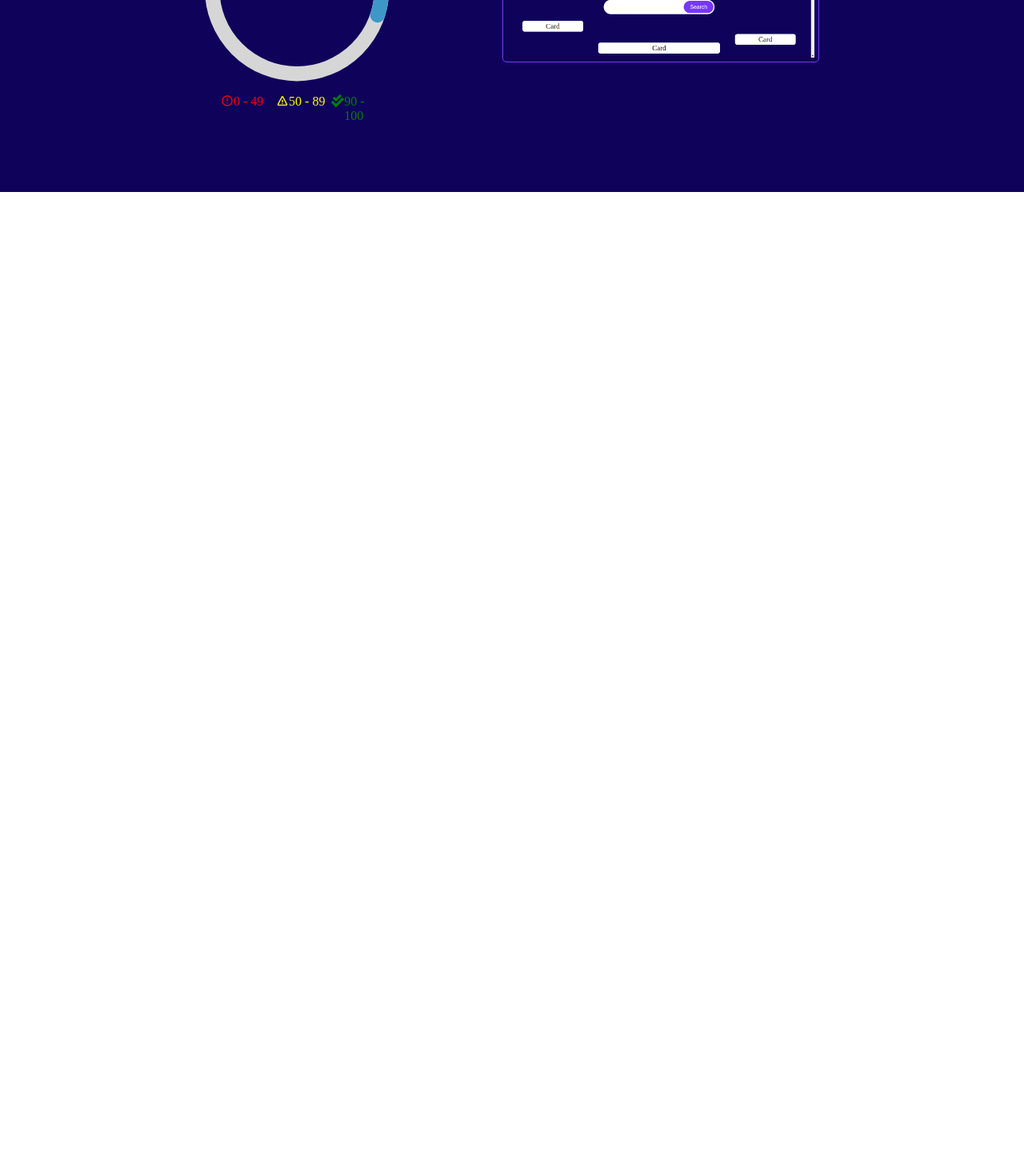
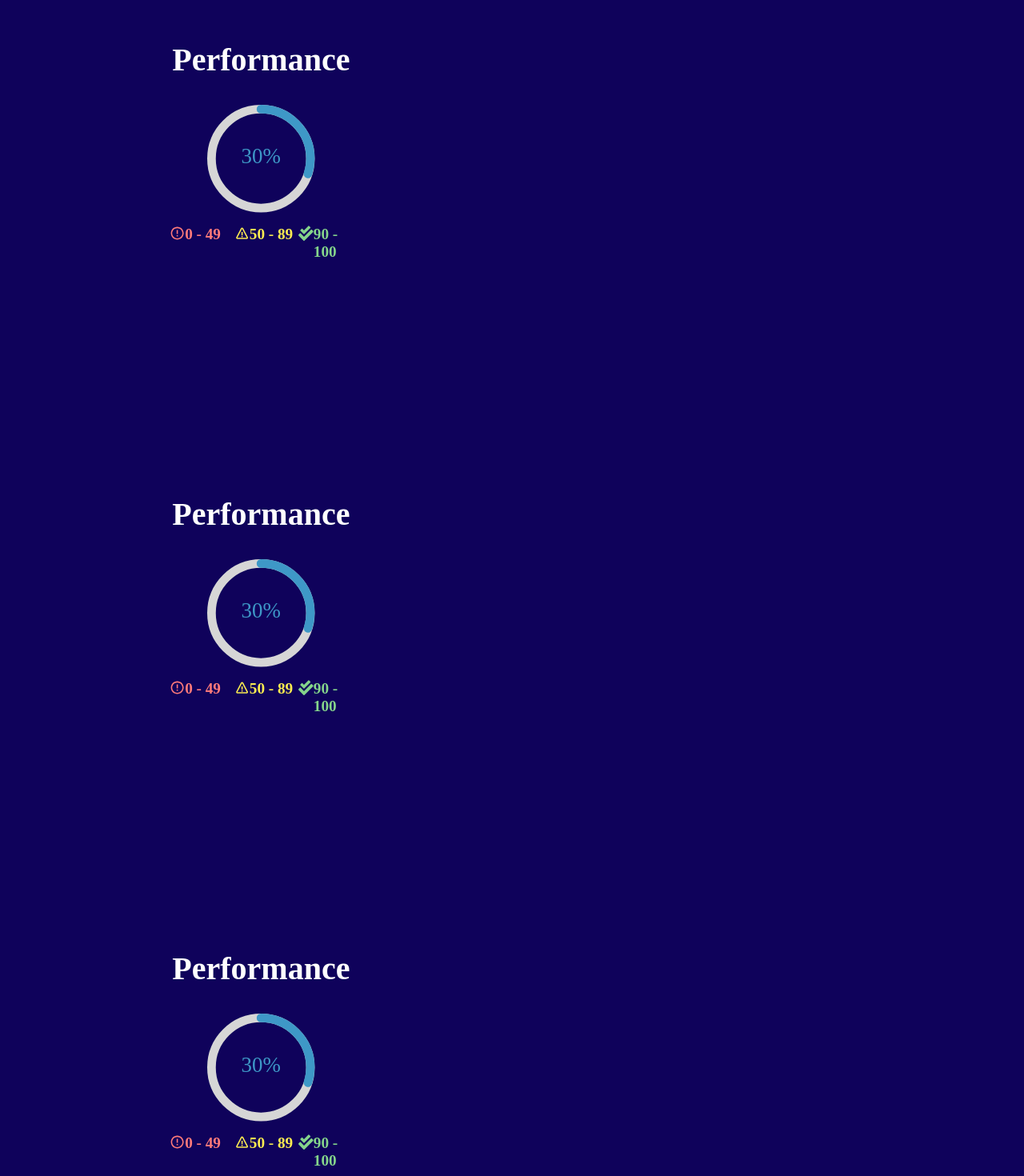
Before and after one commit to gusalviarez/seo-checker, a React (Vite) app in the folder client/: page /result in a window 1280 px wide. Shown: the part 880-2350 px from the top of the page at 80% size. Before the commit the page ends 1120 px from the top, so only its background shows below. Built offline with nearby package versions, Linux system fonts and the light colour scheme.

Commit message:
remove screenshot

```diff
--- a/client/src/components/result.jsx
+++ b/client/src/components/result.jsx
@@ -24,7 +24,7 @@ const Result = () => {
           <span>Accesibility</span>
         </a>
         <a className='progress-container' href='./'>
-          <CircularProgressbar value={percentage3} text={`${percentage3}%`} />
+          <CircularProgressbar value={percentage} text={`${percentage}%`} />
           <span>Best practices</span>
 
         </a>
@@ -36,7 +36,9 @@ const Result = () => {
       <div className='performance-container'>
         <div className='performance-progress'>
           <h2 className='performance-title'>Performance</h2>
-          <CircularProgressbar value={percentage} text={`${percentage}%`} />
+          <div className='progress-bar--container'>
+            <CircularProgressbar value={percentage} text={`${percentage}%`} />
+          </div>
           <ul className='performance-ul'>
             <li className='performance-li' id='li1'>
               <MdErrorOutline />
@@ -51,7 +53,48 @@ const Result = () => {
               90 - 100</li>
           </ul>
         </div>
-        <img className='screenshot-img' alt="screenShot of the url page" src={screenShot} />
+      </div>
+      <div className='performance-container'>
+        <div className='performance-progress'>
+          <h2 className='performance-title'>Performance</h2>
+          <div className='progress-bar--container'>
+            <CircularProgressbar value={percentage} text={`${percentage}%`} />
+          </div>
+          <ul className='performance-ul'>
+            <li className='performance-li' id='li1'>
+              <MdErrorOutline />
+              0 - 49
+            </li>
+            <li className='performance-li' id='li2'>
+              <BiError />
+              50 - 89
+            </li>
+            <li className='performance-li' id='li3'>
+              <FaCheckDouble />
+              90 - 100</li>
+          </ul>
+        </div>
+      </div>
+      <div className='performance-container'>
+        <div className='performance-progress'>
+          <h2 className='performance-title'>Performance</h2>
+          <div className='progress-bar--container'>
+            <CircularProgressbar value={percentage} text={`${percentage}%`} />
+          </div>
+          <ul className='performance-ul'>
+            <li className='performance-li' id='li1'>
+              <MdErrorOutline />
+              0 - 49
+            </li>
+            <li className='performance-li' id='li2'>
+              <BiError />
+              50 - 89
+            </li>
+            <li className='performance-li' id='li3'>
+              <FaCheckDouble />
+              90 - 100</li>
+          </ul>
+        </div>
       </div>
     </div>
   );
--- a/client/src/index.css
+++ b/client/src/index.css
@@ -5,6 +5,9 @@
   --black: #111;
   --white: #fff;
   --gray: #444;
+  --red: #FF7a7a;
+  --yellow: #FBEc50;
+  --green: #85D58B;
 }
 
 body {
@@ -248,7 +251,7 @@ body {
 
 .result-container {
   width: 100%;
-  height: 140vh;
+  height: 310vh;
   position: absolute;
   display: flex;
   flex-direction: column;
@@ -291,7 +294,7 @@ body {
 }
 
 .performance-container {
-  width: 60%;
+  width: 70%;
   display: flex;
   flex-direction: row;
   justify-content: space-between;
@@ -318,16 +321,22 @@ body {
 .performance-li {
   width: 30%;
   display: flex;
+  font-size: 1.2rem;
+  font-weight: 600;
 }
 
 .performance-ul > #li1 {
-  color: red;
+  color: var(--red);
 }
 
 .performance-ul > #li2 {
-  color: yellow;
+  color: var(--yellow);
 }
 
 .performance-ul > #li3 {
-  color: green;
+  color: var(--green);
 }
+
+.progress-bar--container {
+  width: 50%;
+}
```
